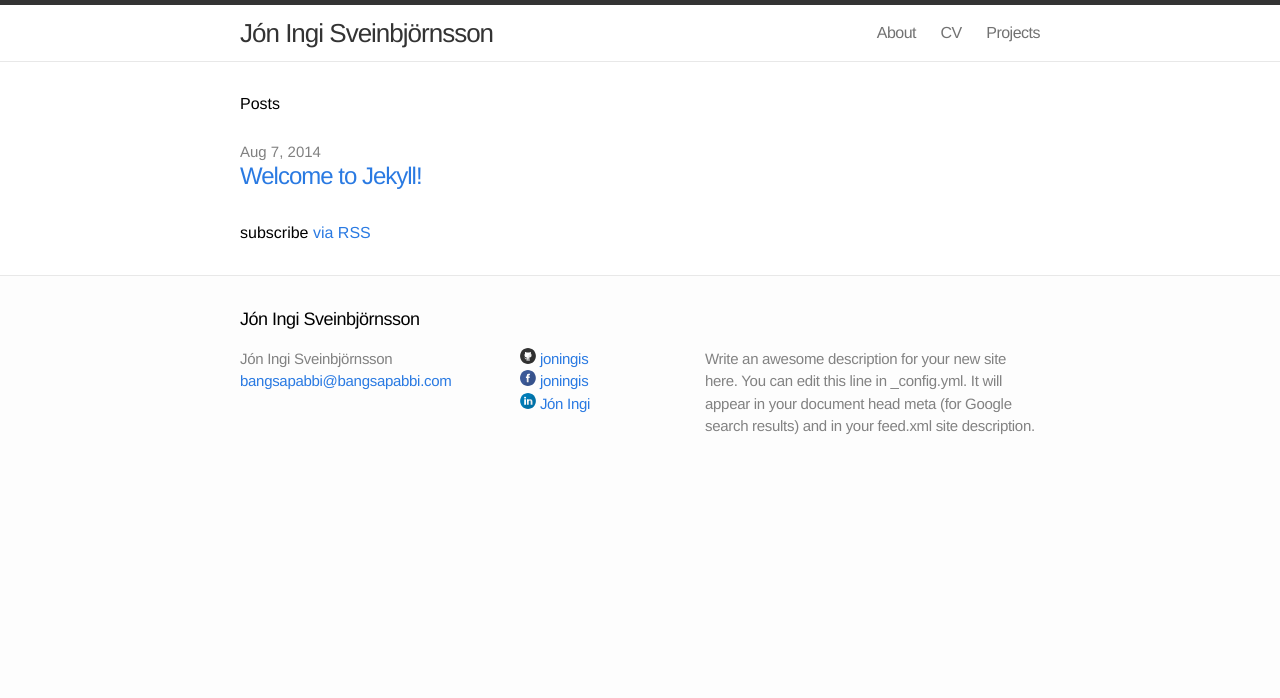
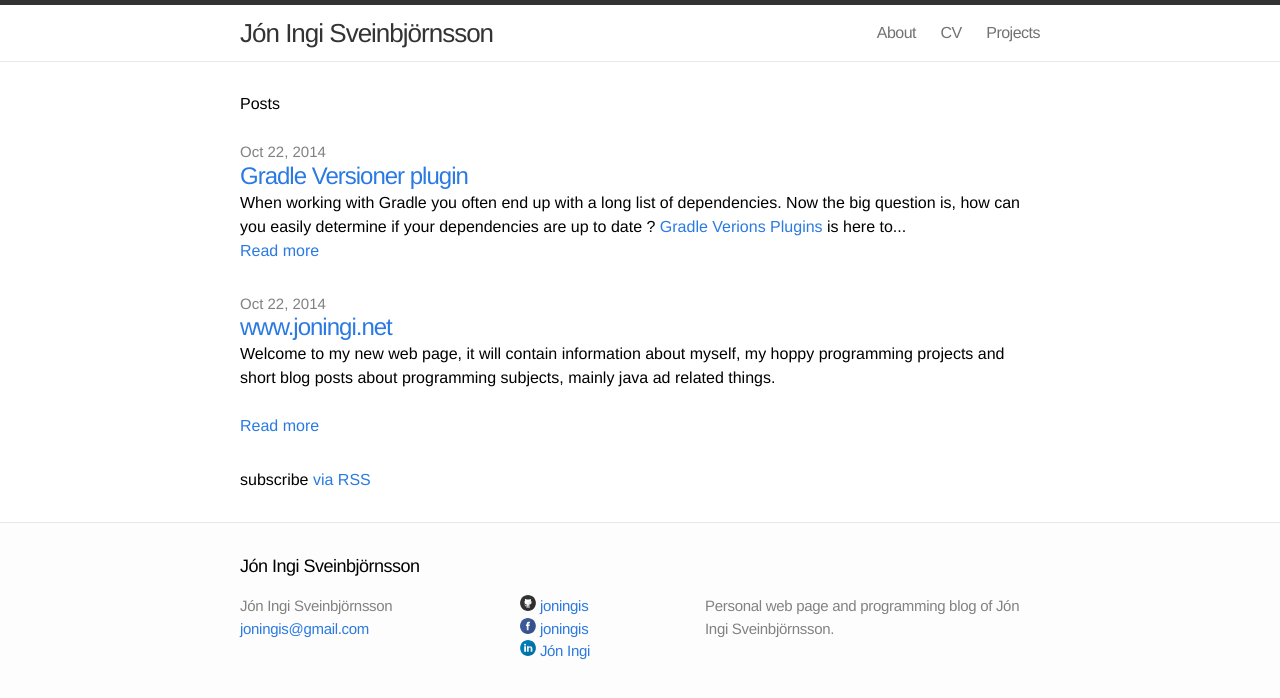
Before and after one commit to joningis/joningis.github.io, a Jekyll site: the page built from index.html, in a window 1280 px wide. Shown: the top 698 px of the page. Built offline with Jekyll 4.4.1, drawn with Linux system fonts in a browser that asks for light colours.

Commit message:
Added some page updates and posts

```diff
--- a/_config.yml
+++ b/_config.yml
@@ -1,7 +1,7 @@
 # Site settings
 title: Jón Ingi Sveinbjörnsson
-email: bangsapabbi@bangsapabbi.com
-description: "Write an awesome description for your new site here. You can edit this line in _config.yml. It will appear in your document head meta (for Google search results) and in your feed.xml site description."
+email: joningis@gmail.com
+description: "Personal web page and programming blog of Jón Ingi Sveinbjörnsson."
 baseurl: ""
 url: "http://www.joningi.net"
 github_username:  joningis
--- a/_posts/2014-08-07-welcome-to-jekyll.markdown
+++ /dev/null
@@ -1,25 +0,0 @@
----
-layout: post
-title:  "Welcome to Jekyll!"
-date:   2014-08-07 00:38:07
-categories: jekyll update
-comments: yes
----
-
-You'll find this post in your `_posts` directory - edit this post and re-build (or run with the `-w` switch) to see your changes!
-To add new posts, simply add a file in the `_posts` directory that follows the convention: YYYY-MM-DD-name-of-post.ext.
-
-Jekyll also offers powerful support for code snippets:
-
-{% highlight ruby %}
-def print_hi(name)
-  puts "Hi, #{name}"
-end
-print_hi('Tom')
-#=> prints 'Hi, Tom' to STDOUT.
-{% endhighlight %}
-
-Check out the [Jekyll docs][jekyll] for more info on how to get the most out of Jekyll. File all bugs/feature requests at [Jekyll's GitHub repo][jekyll-gh].
-
-[jekyll-gh]: https://github.com/jekyll/jekyll
-[jekyll]:    http://jekyllrb.com
--- /dev/null
+++ b/_posts/2014-10-22-gradle-versioner-plugin.markdown
@@ -0,0 +1,32 @@
+---
+layout: post
+title:  "Gradle Versioner plugin"
+date:   2014-10-22 23:00:00
+categories: gradle java jar
+comments: yes
+---
+
+When working with Gradle you often end up with a long list of dependencies. Now the big question is, how can you easily determine if your dependencies are up to date ?
+<a href="https://github.com/ben-manes/gradle-versions-plugin/" target="_blank">Gradle Verions Plugins</a> is here to the rescue, it adds a single task that can check out your list of dependencies and give you back report of which dependencies are using the latest version, which exceed the latest version and which have newer versions.
+
+Example ouput:
+
+<pre>
+------------------------------------------------------------
+: Project Dependency Updates (report to plain text file)
+------------------------------------------------------------
+
+The following dependencies are using the latest integration version:
+ - backport-util-concurrent:backport-util-concurrent:3.1
+ - backport-util-concurrent:backport-util-concurrent-java12:3.1
+
+The following dependencies exceed the version found at the integration revision level:
+ - com.google.guava:guava [99.0-SNAPSHOT <- 16.0-rc1]
+ - com.google.guava:guava-tests [99.0-SNAPSHOT <- 16.0-rc1]
+
+The following dependencies have later integration versions:
+ - com.google.inject:guice [2.0 -> 3.0]
+ - com.google.inject.extensions:guice-multibindings [2.0 -> 3.0]
+</pre>
+
+The plugin can also be configured to output json or xml.
--- /dev/null
+++ b/_posts/2014-10-22-joninginet.markdown
@@ -0,0 +1,9 @@
+---
+layout: post
+title:  "www.joningi.net"
+date:   2014-10-22 22:00:00
+comments: yes
+---
+
+
+Welcome to my new web page, it will contain information about myself, my hoppy programming projects and short blog posts about programming subjects, mainly java ad related things.
--- a/about.md
+++ b/about.md
@@ -4,8 +4,4 @@ title: About
 permalink: /about/
 ---
 
-This is the base Jekyll theme. You can find out more info about customizing your Jekyll theme, as well as basic Jekyll usage documentation at [jekyllrb.com](http://jekyllrb.com/)
-
-You can find the source code for the Jekyll new theme at: [github.com/jglovier/jekyll-new](https://github.com/jglovier/jekyll-new)
-
-You can find the source code for Jekyll at [github.com/jekyll/jekyll](https://github.com/jekyll/jekyll)
+Welcome to my web page, it contain information about myself, my hoppy programming projects and short blog posts about programming related subjects, mainly java and related things.
--- a/css/main.css
+++ b/css/main.css
@@ -233,7 +233,7 @@ a:visited { color: #205caa; }
   -webkit-border-radius: 3px;
   -moz-border-radius: 3px;
   border-radius: 3px;
-  font-size: 15px;
+  font-size: 12px;
   overflow:scroll;
 }
 
@@ -258,12 +258,14 @@ a:visited { color: #205caa; }
   border-radius: 3px;
 }
 
-.post pre.terminal code { background-color: #333; }
+.post pre.terminal code {
+  background-color: #333;
+}
 
 /* Syntax highlighting styles */
 /* ----------------------------------------------------------*/
 
-.highlight  { background: #ffffff; }
+.highlight  { background: #ffffff;  }
 .highlight .c { color: #999988; font-style: italic } /* Comment */
 .highlight .err { color: #a61717; background-color: #e3d2d2 } /* Error */
 .highlight .k { font-weight: bold } /* Keyword */
--- a/index.html
+++ b/index.html
@@ -11,6 +11,9 @@ layout: default
       <li>
         <span class="post-date">{{ post.date | date: "%b %-d, %Y" }}</span>
         <a class="post-link" href="{{ post.url | prepend: site.baseurl }}">{{ post.title }}</a>
+        {{ post.content | truncatewords: 40}}
+        <br />
+        <a href="{{ post.url | prepend: site.baseurl }}">Read more</a>
       </li>
     {% endfor %}
   </ul>
```
Also changed, not shown: projects.md (+22 -1 lines).
